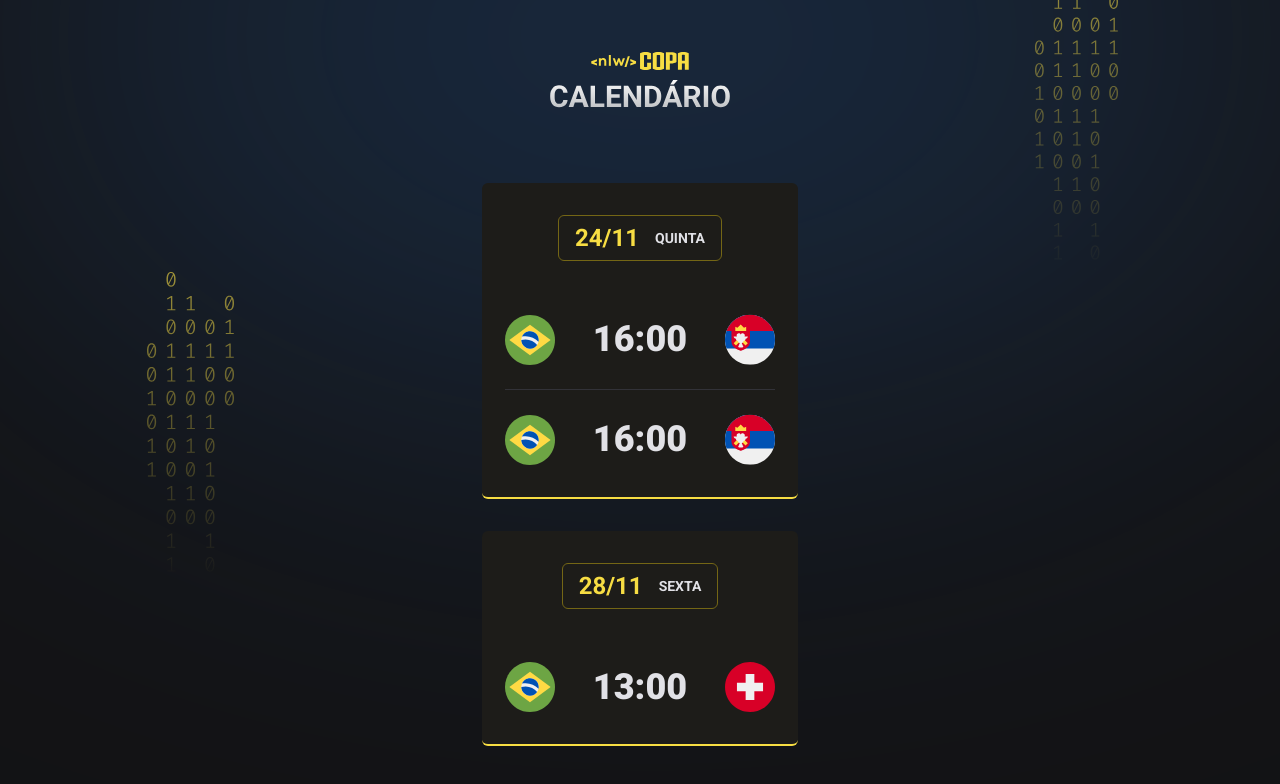
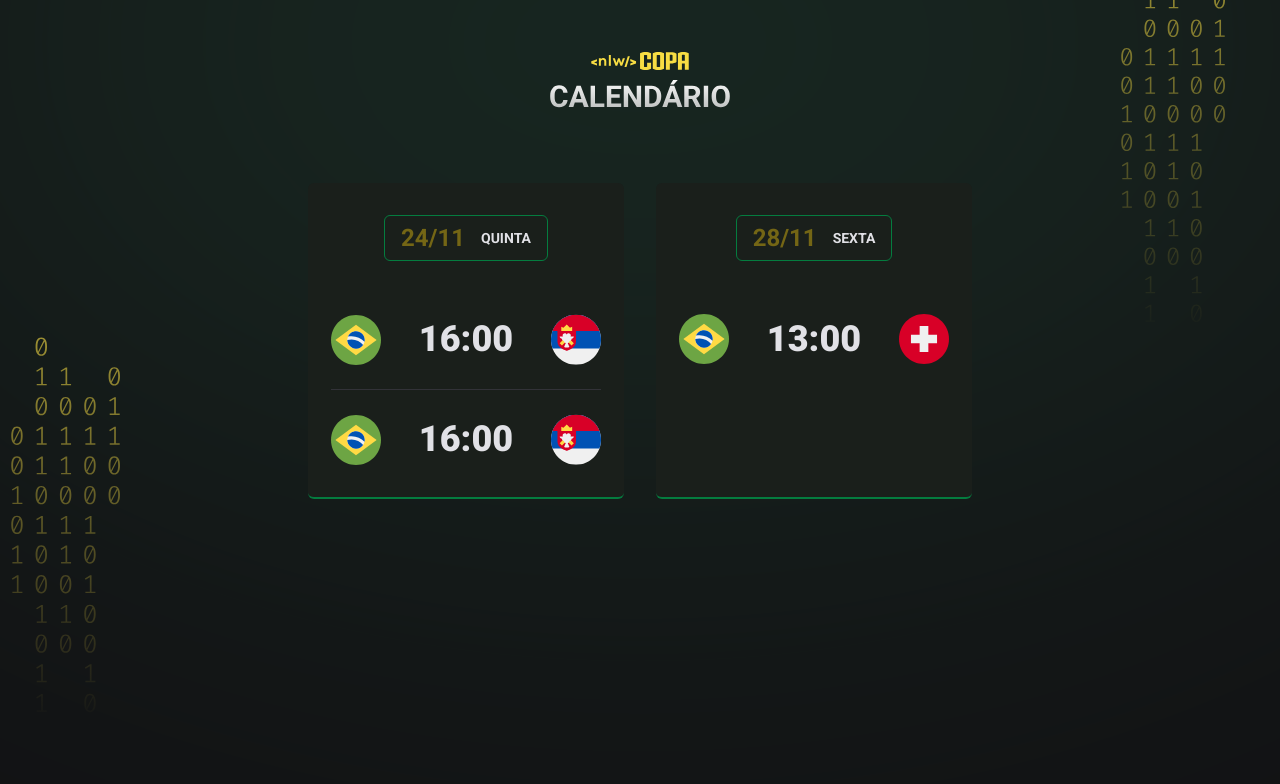
Before and after one commit to Livia-CA/NLW-copa-explore, a plain HTML site: page index.html in a window 1280 px wide. Drawn offline with Linux system fonts and the light colour scheme.

Commit message:
adiciona animações, CSS variables e refatora código

```diff
--- a/index.html
+++ b/index.html
@@ -11,9 +11,12 @@
         <link rel="preconnect" href="https://fonts.gstatic.com" crossorigin>
         <link href="https://fonts.googleapis.com/css2?family=Roboto:wght@700;900&display=swap" rel="stylesheet">
     </head>
-    <body>
+    <body class="green">
         <div id="app">
-
+            <header>
+                <img src="./assets/logo.svg" alt="logo da NLW">
+            </header>
+            <main id="cards"></main>
         </div>
         <script src="./main.js"></script>
     </body>
--- a/main.js
+++ b/main.js
@@ -7,10 +7,11 @@ function createGame(player1, hour, player2) {
         </li>
     `
 }
-
+let delay = -0.3;
 function createCard(date, day, games) {
+    delay = delay + 0.3;
     return `
-        <div class="card">
+        <div class="card" style="animation-delay: ${delay}s">
             <h2>${date}<span>${day}</span></h2>
 
             <ul>
@@ -20,13 +21,6 @@ function createCard(date, day, games) {
     `
 }
 
-document.querySelector("#app").innerHTML = `
-    <header>
-        <img src="./assets/logo.svg" alt="logo da NLW">
-    </header>
-
-    <main id="cards">
-        ${createCard('24/11','quinta', createGame('brazil', '16:00', 'serbia') + createGame('brazil', '16:00', 'serbia'))}
-        ${createCard('28/11','sexta', createGame('brazil', '13:00', 'switzerland'))}
-    </main>
-`
+document.querySelector("#cards").innerHTML =
+        createCard('24/11','quinta', createGame('brazil', '16:00', 'serbia') + createGame('brazil', '16:00', 'serbia')) +
+        createCard('28/11','sexta', createGame('brazil', '13:00', 'switzerland'));
--- a/style.css
+++ b/style.css
@@ -2,6 +2,27 @@
     margin: 0;
     padding: 0;
     box-sizing:border-box;
+}
+
+:root{
+    --card-color-primary: #F7DD43;
+    --card-title-border-color: #746615;
+    --card-bg-color: #1d1c19;
+    --bg: url(./assets/bg-yellow.svg);
+}
+
+body.blue {
+    --card-color-primary: #338AF3;
+    --card-bg-color: #202024;
+    --card-title-border-color: #338AF3;
+    --bg: url(./assets/bg-blue.svg);
+}
+
+body.green {
+    --card-color-primary: #047C3F;
+    --card-bg-color: #1a1f1b;
+    --card-title-border-color: #047C3F;
+    --bg: url(./assets/bg-green.svg);
 }
 
 ul{
@@ -10,9 +31,10 @@ ul{
 
 body {
     background-color: #121214;
-    background-image: url(./assets/bg.svg);
-    background-position-x: center;
-    background-position-y: -715px;
+    background-image: var(--bg);
+    background-position: top center;
+    background-repeat: no-repeat;
+    background-size: cover;
 }
 
 body * {
@@ -21,7 +43,8 @@ body * {
 
 #app {
     width: fit-content;
-    margin: 52px auto;
+    margin: auto;
+    padding-top: 52px;
 }
 
 header {
@@ -38,8 +61,8 @@ header {
 .card {
     padding: 32px 23px;
     text-align: center;
-    background-color: #1D1C19;
-    border-bottom: 2px solid #F7DD43;
+    background-color: var(--card-bg-color);
+    border-bottom: 2px solid var(--card-color-primary);
     border-radius: 6px;
 }
 
@@ -50,14 +73,14 @@ header {
     align-items: center;
 
     padding: 8px 16px;
-    border: 1px solid #746615;
+    border: 1px solid var(--card-title-border-color);
     border-radius: 6px;
 
     width: fit-content;
     margin-inline: auto;
     margin-bottom: 53px;
 
-    color: #F7DD43;
+    color: #746615;
 }
 
 .card h2 span {
@@ -92,3 +115,39 @@ header {
 
     color: #E1E1E6;
 }
+
+.card h2:hover,
+.card ul li strong:hover,
+.card ul li img:hover{
+    transform: scale(1.1);
+}
+
+.card h2,
+.card ul li strong,
+.card ul li img{
+    transition: transform 0.3s;
+}
+
+.card {
+    opacity: 0;
+    animation: appear .7s forwards;
+}
+
+@keyframes appear {
+    0% {
+        transform: translateY(-50px);
+        opacity: 0;
+    }
+
+    100% {
+        opacity: 1;
+    }
+}
+
+@media (min-width: 700px) {
+    #cards {
+        max-width: 670px;
+        flex-direction: row;
+        flex-wrap: wrap;
+    }
+}
```
Also changed, not shown: assets/bg-blue.svg (added), assets/bg-green.svg (added), assets/bg-yellow.svg (added), assets/bg.svg (deleted).
